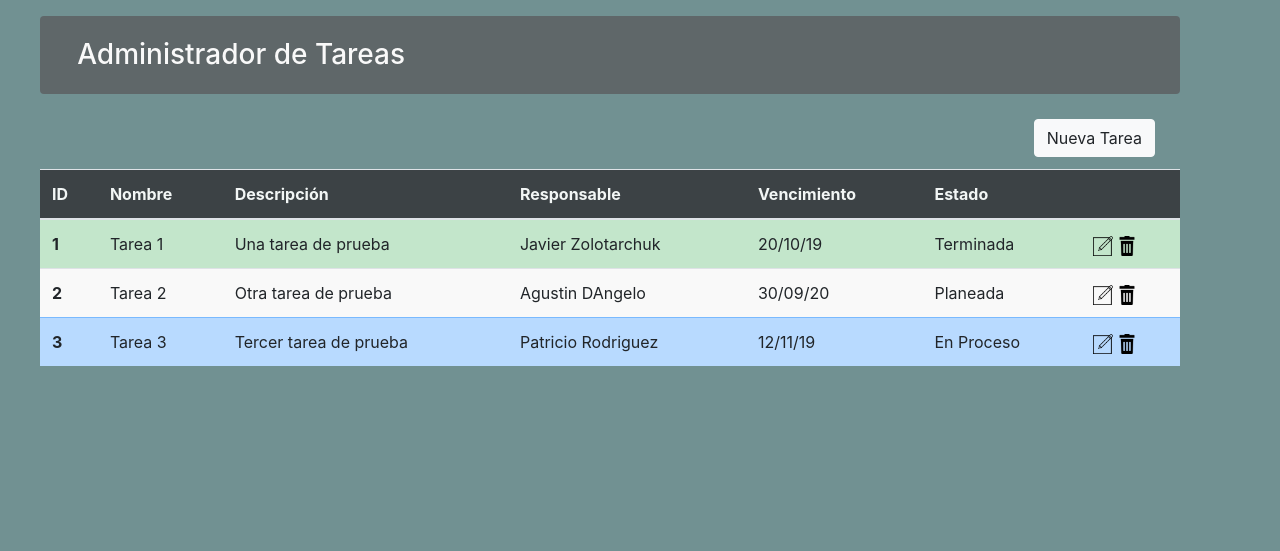
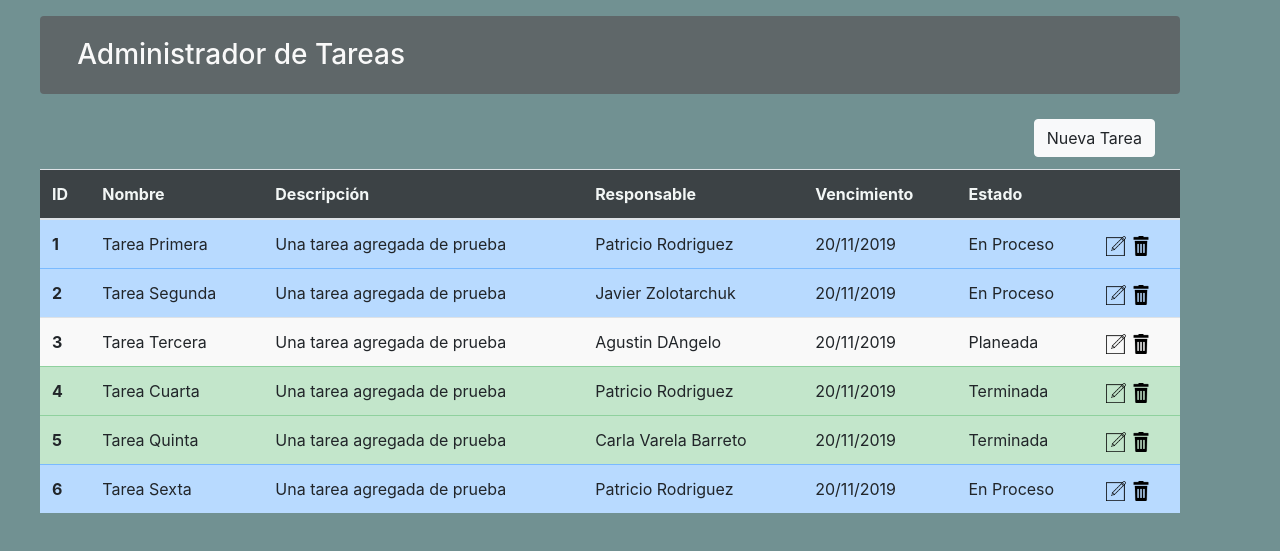
Before and after one commit to rpatriciohernan/DWFS_ToDoList, a plain HTML site: page index.html in a window 1280 px wide. Shown: the part 65-616 px from the top of the page. Drawn offline with nearby package versions, Linux system fonts and the light colour scheme.

Commit message:
Carga dinamica de tareas en pantalla

```diff
--- a/index.html
+++ b/index.html
@@ -40,6 +40,7 @@
                 <div id="Nueva-tarea" class="container d-flex w90 justify-content-end" style="margin:0%; padding:0%;">
                         <button type="button" class="btn btn-light">Nueva Tarea</button>
                 </div>
+
                 <!-- CONTENT: TASKS LIST -->
                 <div class="container w90" style="margin:1% 2% 2% 2%; padding:0%;">
                         <table class="table custom-img">
@@ -54,7 +55,7 @@
                                     <th scope="col"></th>
                                   </tr>
                                 </thead>
-                                <tbody class="custom-table-content">
+                                <tbody id="tabla-tareas" class="custom-table-content">
                                   <tr class='table-success'>
                                     <th scope="row">1</th>
                                     <td>Tarea 1</td>
--- a/js/application.js
+++ b/js/application.js
@@ -13,17 +13,38 @@ var tasksList = [
 
 // CONSTRUCCION DE LA LISTA DE TAREAS
 function construirlistaTareas(){
+
+    //remover todos los viejos elementos
+
+    $("#tabla-tareas").empty();
+
+    //cargar todos los nuevos elementos
+
     tasksList.forEach( function(task){
         //crear nuevo Table Row
+        $("#tabla-tareas").append("<tr id='"+task.id+"'>");
             // si estado = "Terminada" class='table-success'
+            if ( task.estado == "Terminada") {
+                $("#tabla-tareas #"+task.id).addClass("table-success");
+            };
             // si estado = "En Proceso" class="table-primary"
+            if ( task.estado == "En Proceso") {
+                $("#tabla-tareas #"+task.id).addClass("table-primary");
+            };
                 //crear nuevo Td: ID
+                $("#tabla-tareas #"+task.id).append("<th scope='row'>"+task.id+"</th>");
                 // crear nuevo Td: nombre
+                $("#tabla-tareas #"+task.id).append("<td>"+task.nombre+"</td>");
                 // crear nuevo Td: descripcion
+                $("#tabla-tareas #"+task.id).append("<td>"+task.descripcion+"</td>");
+                // crear nuevo Td: responsable
+                $("#tabla-tareas #"+task.id).append("<td>"+task.responsable+"</td>");
                 // crear nuevo Td: vencimiento
+                $("#tabla-tareas #"+task.id).append("<td>"+task.vencimiento+"</td>");
                 // crear nuevo Td: estado
+                $("#tabla-tareas #"+task.id).append("<td>"+task.estado+"</td>");
                 // crear nuevo Td: ACCIONES
-
+                $("#tabla-tareas #"+task.id).append("<td><img src='img/edit.png'> <img src='img/delete.png'></td>");
     });
 }
 
@@ -39,6 +60,8 @@ function agregarNuevaTarea(id, nombre, descripcion, responsable, vencimiento, es
     tasksList.push(
         new Task(id, nombre, descripcion, responsable, vencimiento, estado)
     );
+    construirlistaTareas();
+    $('#modal-cargar-tarea').trigger("reset");
 }
 
 // ELIMINAR UNA TAREA
```
